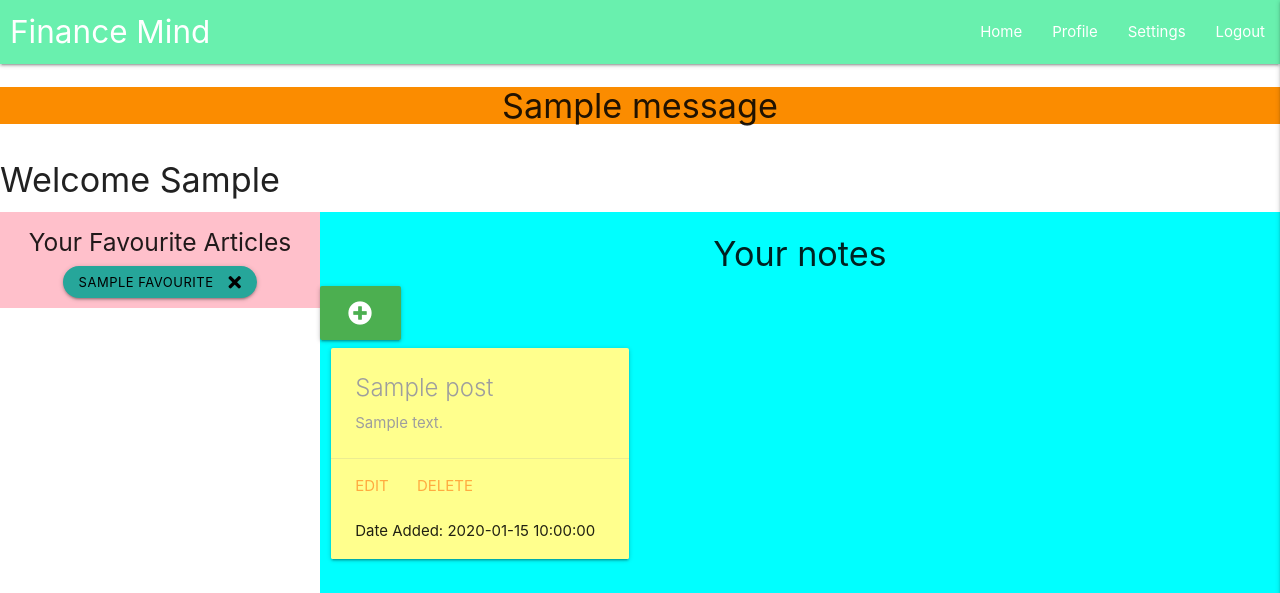
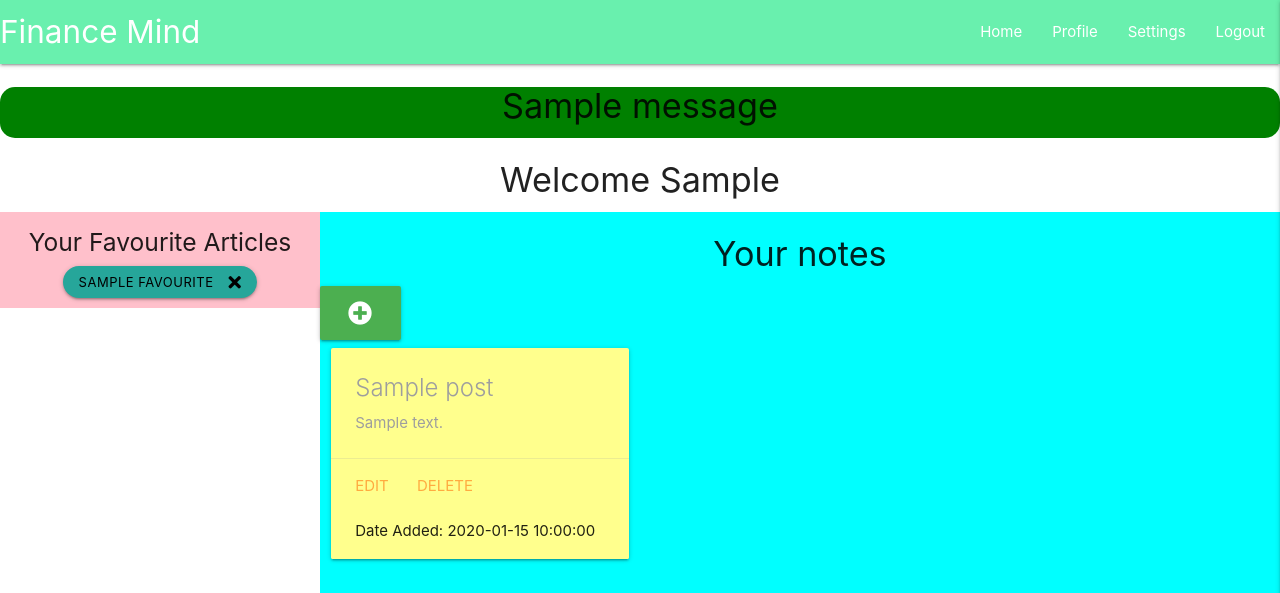
Before and after one commit to jojo157/learning-platform, a Flask app: page /profile in a window 1280 px wide. Shown: the top 593 px of the page. Run offline with Flask 2, Linux system fonts and the light colour scheme; the visitor is signed in with stand-in values (Sample User, id 1); one stand-in notice (Sample message) is shown; a database or web service that is not in the repository returns one stand-in record (values such as "Sample title"); some libraries are stand-ins or nearby versions.

Commit message:
added category to flash messages to give different styles for diff categories

```diff
--- a/app.py
+++ b/app.py
@@ -64,7 +64,7 @@ def register():
             {"username": request.form.get("username").lower()})
 
         if existing_user:
-            flash("Username already exists, try another username")
+            flash("Username already exists, try another username", "error")
             return redirect(url_for("register"))
 
         register = {
@@ -80,7 +80,7 @@ def register():
         # put the new user into 'session' cookie
         session["user"] = request.form.get("username").lower()
         session["access"] = "general"
-        flash("Registration Successful!")
+        flash("Registration Successful!", "success")
         return redirect(url_for("profile", username=session["user"], access=session["access"]))
 
     return render_template("register.html")
@@ -98,19 +98,17 @@ def login():
             if check_password_hash(
                     existing_user["password"], request.form.get("password")):
                         session["user"] = request.form.get("username").lower()
-                        flash("Welcome, {}".format(
-                            request.form.get("username")))
                         session["access"] = existing_user["access_level"]
                         return redirect(url_for(
                             "profile", username=session["user"], access=session["access"]) )
             else:
                 # invalid password match
-                flash("Incorrect Username and/or Password")
+                flash("Incorrect Username and/or Password", "error")
                 return redirect(url_for("login"))
 
         else:
             # username doesn't exist
-            flash("Incorrect Username and/or Password")
+            flash("Incorrect Username and/or Password", "error")
             return redirect(url_for("login"))
 
     return render_template("login.html")
@@ -118,7 +116,7 @@ def login():
 @app.route("/logout")
 def logout():
     # remove user from session cookie
-    flash("You have been logged out")
+    flash("You have been logged out", "success")
     session.pop("user")
     session.pop("access")
     return redirect(url_for("login"))
@@ -160,7 +158,7 @@ def notes():
             mongo.db.posts.insert_one(newpost)
 
             # put the new user into 'session' cookie
-            flash("Note added!")
+            flash("Note added!", "success")
             return redirect(url_for('profile'))
     return render_template("register.html")
 
@@ -182,7 +180,7 @@ def editnote(note_id):
             }
             mongo.db.posts.update_one({"_id": ObjectId(note_id)}, { "$set": updated_post })
 
-            flash("Note updated!")
+            flash("Note updated!", "success")
             return redirect(url_for('profile'))
     return render_template("register.html")
 
@@ -192,7 +190,7 @@ def delete_note(note_id):
     if request.method == "GET":
         if not session.get("user") is None:
             mongo.db.posts.remove({"_id": ObjectId(note_id)})
-            flash("Note has been Deleted")
+            flash("Note has been Deleted", "success")
         return redirect(url_for('profile'))
     return redirect(url_for('profile'))
 
@@ -219,7 +217,7 @@ def content():
         }
         mongo.db.content.insert_one(newpost)
 
-        flash("Post added!")
+        flash("Post added!", "success")
         return redirect(url_for('home'))
 
     return render_template("register.html")
@@ -244,7 +242,7 @@ def editcontent(content_id):
             }
             mongo.db.content.update_one({"_id": ObjectId(content_id)}, { "$set": updated_content })
 
-            flash("Post updated!")
+            flash("Post updated!", "success")
             return redirect(url_for('home'))
     return render_template("register.html")
 
@@ -254,7 +252,7 @@ def delete_content(content_id):
     if request.method == "GET":
         if not session.get("user") is None:
             mongo.db.content.remove({"_id": ObjectId(content_id)})
-            flash("Post has been Deleted")
+            flash("Post has been Deleted", "success")
         return redirect(url_for('home'))
     return redirect(url_for('profile'))
 
@@ -282,7 +280,7 @@ def delete_fav(fav_title):
     if request.method == "GET":
         if not session.get("user") is None:
             mongo.db.favourites.remove({"content_title": fav_title})
-            flash("Favourite has been Deleted")
+            flash("Favourite has been Deleted", "success")
         return redirect(url_for('profile'))
     return redirect(url_for('profile'))
 
@@ -314,7 +312,7 @@ def user_settings():
            }
             mongo.db.users.update_one({"username": session["user"]}, { "$set": updated})
 
-        flash("Profile Updated")
+        flash("Profile Updated", "success")
     return render_template("profile.html")
 
 
@@ -354,7 +352,7 @@ def admin_edit(user_to_edit):
            }
             mongo.db.users.update_one({"username": user_to_edit}, { "$set": updated})
 
-        flash("User has been Updated")
+        flash("User has been Updated", "success")
     return redirect(url_for('admin'))
 
 
@@ -363,7 +361,7 @@ def admin_delete(user_to_delete):
     if request.method == "GET":
         mongo.db.users.remove({"username": user_to_delete})
 
-    flash("User has been Deleted")
+    flash("User has been Deleted", "success")
     return redirect(url_for('admin'))
 
 
--- a/static/css/style.css
+++ b/static/css/style.css
@@ -1,30 +1,45 @@
+
+/* General styles */
 body {
     display: flex;
     min-height: 100vh;
     flex-direction: column;
   }
 
-  main {
+main {
     flex: 1 0 auto;
-  }
+}
+
+a{
+    text-decoration: none;
+    color: black;
+}
+
+/* Flash messaging styles */
+.flashes{
+    border-radius: 15px;
+}
+
+.alert-error{
+    background-color: red;
+}
+
+.alert-success{
+    background-color: green;
+}
+
+
+/* Home Page */
 
 .logo-size{
 
     object-fit: contain;
 }
-
-.brand-logo{
-    margin-left: 10px;
+.collapsible-header div{
+    width: 100%;
 }
 
-.side-panel{
-    background-color: pink;
-}
-
-
-.main-panel{
-    background-color: aqua;
-}
+/* Content Page forum */
 
 textarea#body.materialize-textarea{
     height: 6rem;
@@ -34,14 +49,8 @@ textarea#body.materialize-textarea{
     tab-size: 4;
 }
 
-.collapsible-header div{
-    width: 100%;
-}
 
-a{
-    text-decoration: none;
-    color: black;
-}
+/* Profile Page */
 
 .post_it{
     margin: 10px;
@@ -52,3 +61,13 @@ a{
 div.btn-small{
     border-radius: 50px;
 }
+
+
+.side-panel{
+    background-color: pink;
+}
+
+
+.main-panel{
+    background-color: aqua;
+}
--- a/templates/base.html
+++ b/templates/base.html
@@ -59,13 +59,15 @@
     <main>
     <section>
         <!-- flash messages -->
-        {% with messages = get_flashed_messages() %}
+        {% with messages = get_flashed_messages(with_categories=true) %}
             {% if messages %}
-                {% for message in messages %}
-                    <div class="row flashes">
-                        <h4 class="orange darken-1 center-align">{{ message }}</h4>
+                <ul class=flashes>
+                {% for category, message in messages %}
+                    <div class="row flashes alert-{{category}}">
+                        <h4 class="center">{{ message }}</h4>
                     </div>
                 {% endfor %}
+            </ul>
             {% endif %}
         {% endwith %}
     </section>
--- a/templates/profile.html
+++ b/templates/profile.html
@@ -1,7 +1,7 @@
 {% extends "base.html" %}
 {% block content %}
 
-<h4>Welcome {{ name|capitalize }}</h4>
+<h4 class="center">Welcome {{ name|capitalize }}</h4>
 
  <!-- Page Layout here -->
  <div class="row">
```
